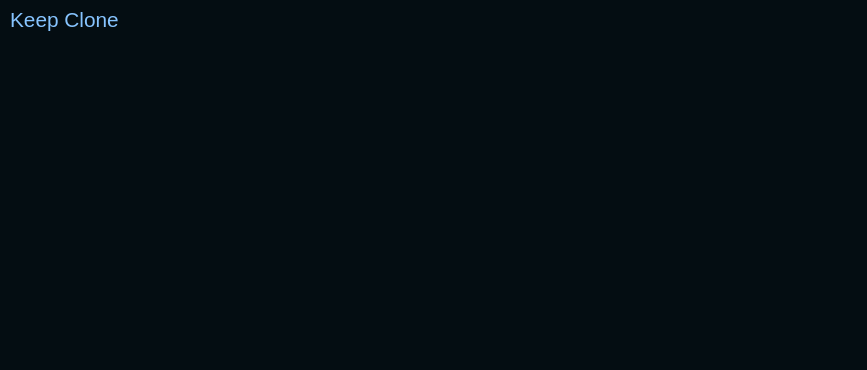
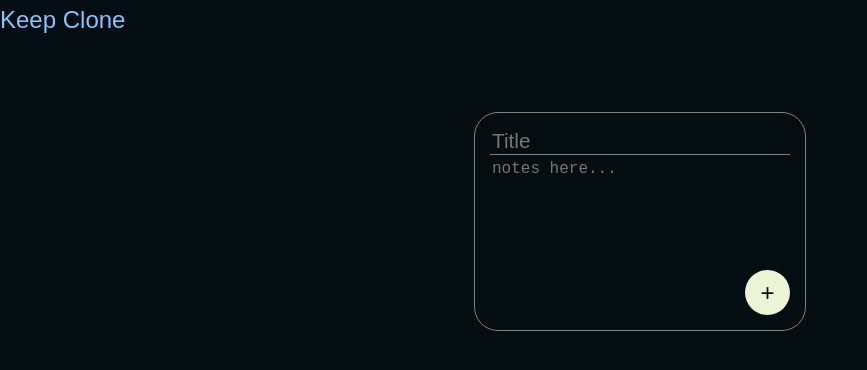
Before and after one commit to gurusaranm0025/keep-clone-nextjs, a Next.js app: page / in a window 1280 px wide. Shown: the top 370 px of the page, without its empty margins (0-867 px from the left). Built offline with nearby package versions, Linux system fonts and the light colour scheme.

Commit message:
finished working on the input form of the notes app

```diff
--- a/app/globals.css
+++ b/app/globals.css
@@ -9,6 +9,6 @@ body {
     width: 100%;
     background-color: var(--background);
     color: white;
-    margin: 0 5px;
     font-family: sans-serif;
+    margin: 0;
 }
--- a/app/page.js
+++ b/app/page.js
@@ -1,9 +1,11 @@
 import NavBar from "@/components/NavBar/NavBar";
+import NotesInpForm from "@/components/NotesInpForm/NotesInpForm";
 
 export default function Home() {
   return (
     <>
       <NavBar />
+      <NotesInpForm />
     </>
   );
 }
--- a/components/NavBar/NavBar.module.css
+++ b/components/NavBar/NavBar.module.css
@@ -5,7 +5,7 @@
 
 .logo {
     color: #87C4FF;
-    font-size: 1.3rem;
+    font-size: 1.5rem;
 }
 
 .nav {
--- /dev/null
+++ b/components/NotesInpForm/NotesInpForm.jsx
@@ -0,0 +1,31 @@
+"use client";
+
+import classes from "./NotesInpForm.module.css";
+
+function NotesInpForm() {
+  function submithandler() {
+    console.log("Notes submitted");
+  }
+
+  return (
+    <div className={classes.wrapper}>
+      <form className={classes.notesForm} onSubmit={submithandler}>
+        <input
+          placeholder="Title"
+          type="text"
+          className={classes.notesHeading}
+        />
+        <textarea
+          className={classes.notes}
+          rows="6"
+          placeholder="notes here..."
+        ></textarea>
+        <button onClick={submithandler} className={classes.submitButton}>
+          <span>+</span>
+        </button>
+      </form>
+    </div>
+  );
+}
+
+export default NotesInpForm;
--- /dev/null
+++ b/components/NotesInpForm/NotesInpForm.module.css
@@ -0,0 +1,62 @@
+.div {
+    --background: #040D12;
+    --primary: #87C4FF;
+    --text: #ECF4D6;
+}
+
+.wrapper {
+    margin-top: 9vh;
+    width: 100%;
+    display: flex;
+    flex-direction: row;
+    justify-content: center;
+}
+
+.notesForm {
+    border: 1.3px gray solid;
+    min-width: 300px;
+    width: calc(25vw - 33px);
+    display: flex;
+    flex-direction: column;
+    justify-content: center;
+    padding: 15px;
+    border-radius: calc(100px - 76px);
+    margin: 0;
+}
+
+.notesHeading {
+    background: transparent;
+    color: #ECF4D6;
+    outline: none;
+    border: none;
+    border-bottom: .5px gray solid;
+    font-size: 1.3rem;
+}
+
+.notes {
+    margin-top: 3px;
+    background-color: transparent;
+    color: #ECF4D6;
+    outline: none;
+    border: none;
+    font-size: 1rem;
+    resize: none;
+}
+
+.submitButton {
+    width: 45px;
+    height: 45px;
+    border: none;
+    border-radius: 24px;
+    padding: 0;
+    margin: 0;
+    margin-left: auto;
+    font-size: 1.5rem;
+    background-color: #ECF4D6;
+    color: var(--background);
+    transition: all .35s ease-in;
+}
+
+.submitButton:hover {
+    background-color: rgba(236, 244, 214, .7);
+}
```
Also changed, not shown: 1 other file (tests, documents, lock files or other folders).
